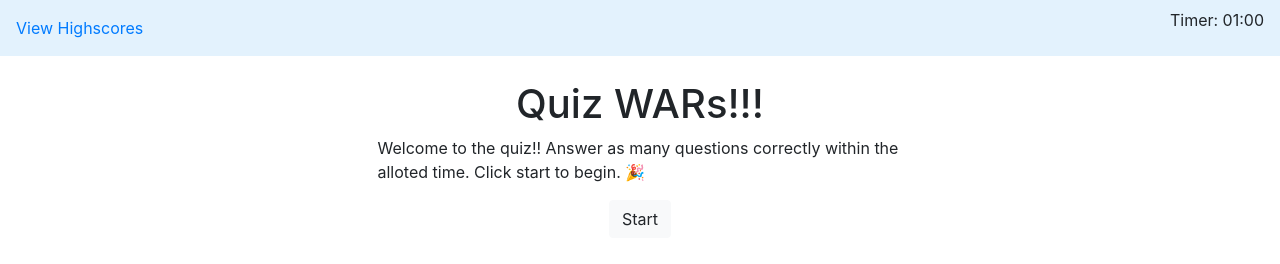
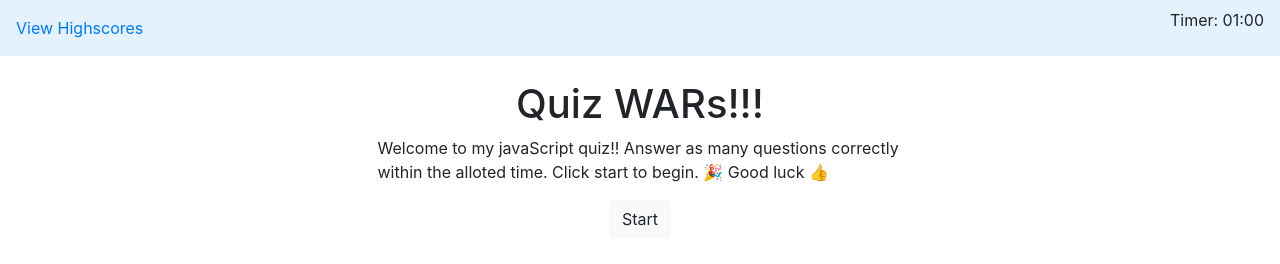
Before and after one commit to dieterichelizabeth/quiz-wars, a plain HTML site: page index.html in a window 1280 px wide. Drawn offline with nearby package versions, Linux system fonts and the light colour scheme.

Commit message:
update Readme

```diff
--- a/index.html
+++ b/index.html
@@ -13,14 +13,12 @@
   </head>
   <body>
     <header>
-      <!-- <div class="container"> -->
       <div class="mb-4">
         <nav class="navbar navbar-light" style="background-color: #e3f2fd">
           <a href="#high scores" id="high-score">View Highscores </a>
           <p id="timer">Timer: 01:00</p>
         </nav>
       </div>
-      <!-- </div> -->
     </header>
 
     <section id="quiz-question-block" class="container">
@@ -30,8 +28,8 @@
       >
         <h1 class="text-center">Quiz WARs!!!</h1>
         <p>
-          Welcome to the quiz!! Answer as many questions correctly within the
-          alloted time. Click start to begin. 🎉
+          Welcome to my javaScript quiz!! Answer as many questions correctly
+          within the alloted time. Click start to begin. 🎉 Good luck 👍
         </p>
         <button id="start" type="button" class="btn btn-light mb-3">
           Start
```
Also changed, not shown: assets/js/notes.js (+0 -9 lines), 1 other file.
